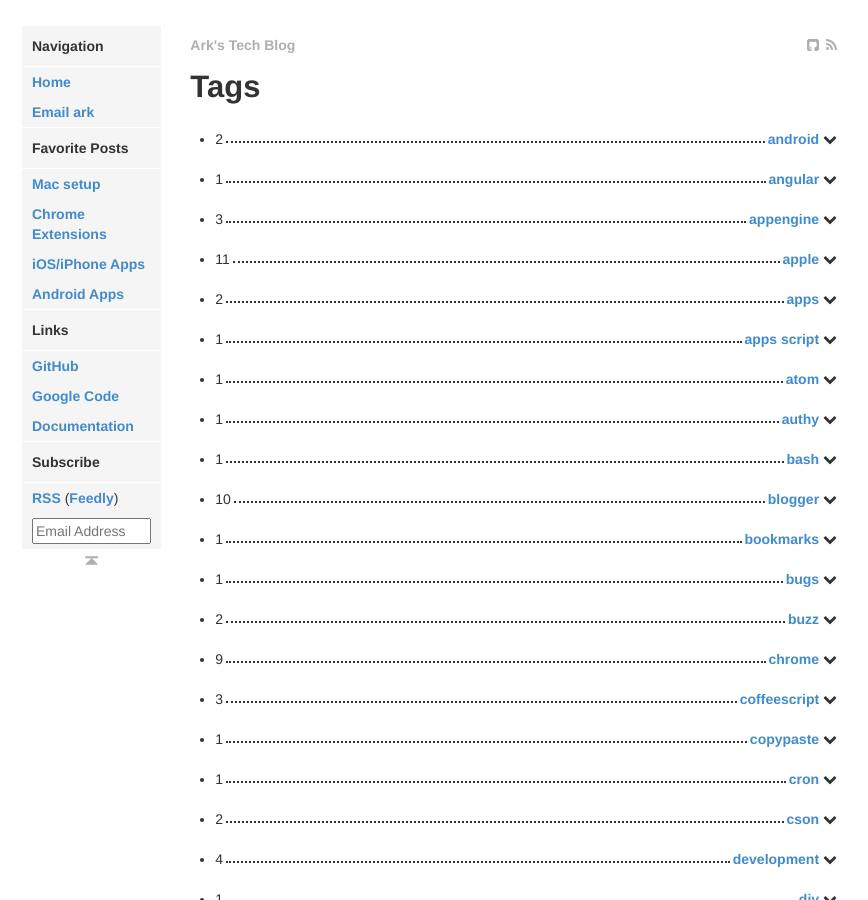
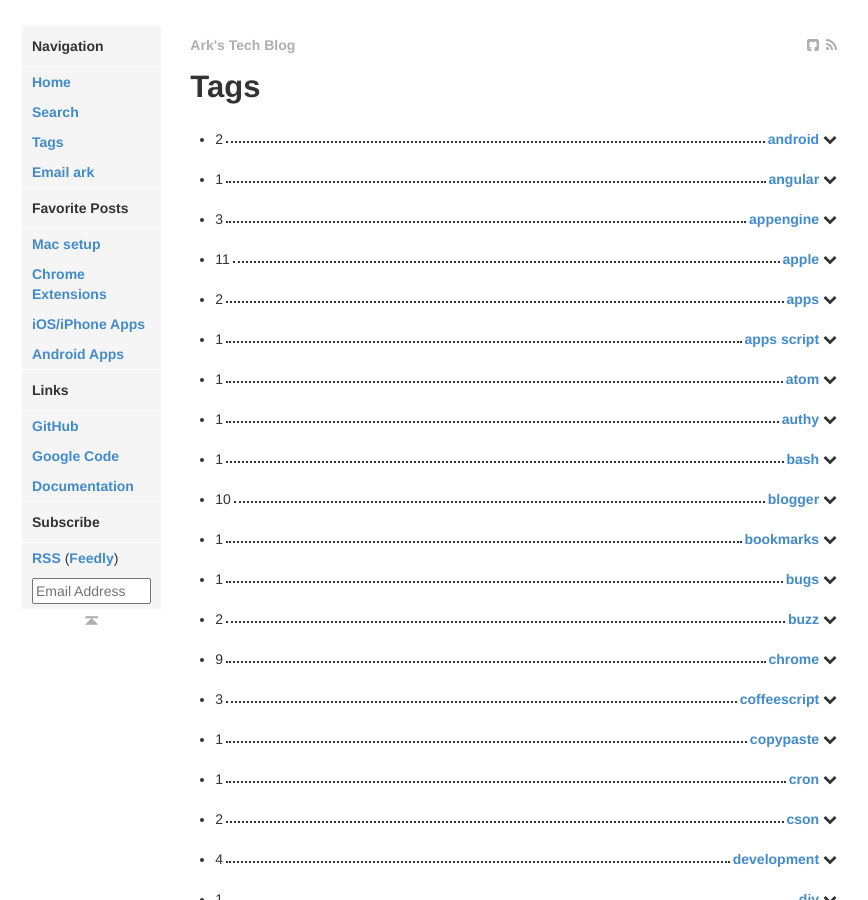
Before and after one commit to arkarkark/arkarkark.github.io, a Jekyll site: the page built from tags.html, in a window 1280 px wide and 900 px high. Shown: the whole window, without its empty margins (203-1071 px from the left). Built offline with Jekyll 4.4.1, drawn with Linux system fonts in a browser that asks for light colours; some web fonts are replaced.

Commit message:
put tags and search back

```diff
--- a/_layouts/default.html
+++ b/_layouts/default.html
@@ -17,10 +17,8 @@
           <ul class="sidebar" >
             <p class="separator">Navigation</p>
             <li><a href="/">Home</a></li>
-<!--
             <li><a href="/search.html">Search</a></li>
             <li><a href="/tags.html">Tags</a></li>
--->
             {% include emailme.html %}
             {% include favorite.html %}
             {% include links.html %}
--- a/search.html
+++ b/search.html
@@ -1,6 +1,7 @@
 ---
 layout: default
 title: Search
+permalink: /search.html
 ---
 <div class="col-sm-8" role="navigation" id="search">
   <input type="search" class="search-field" placeholder="Type here... " id="searchbox">
--- a/tags.html
+++ b/tags.html
@@ -1,6 +1,7 @@
 ---
 layout: default
 title: Tags
+permalink: /tags.html
 ---
 
 <!-- Thanks to [LanyonM](https://github.com/LanyonM/lanyonm.github.io/blob/master/tags.html) for this wonderful tutorial -->
```
